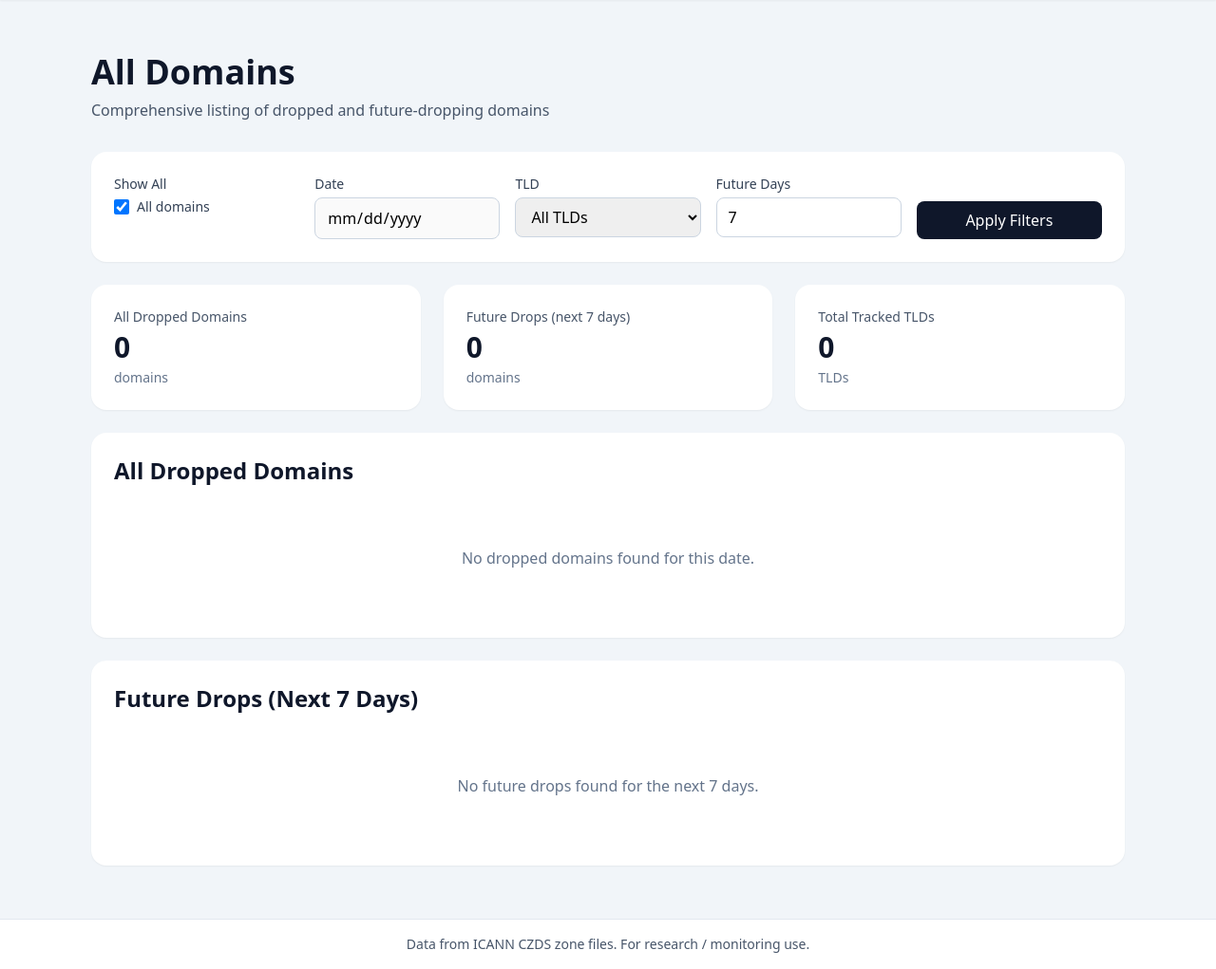
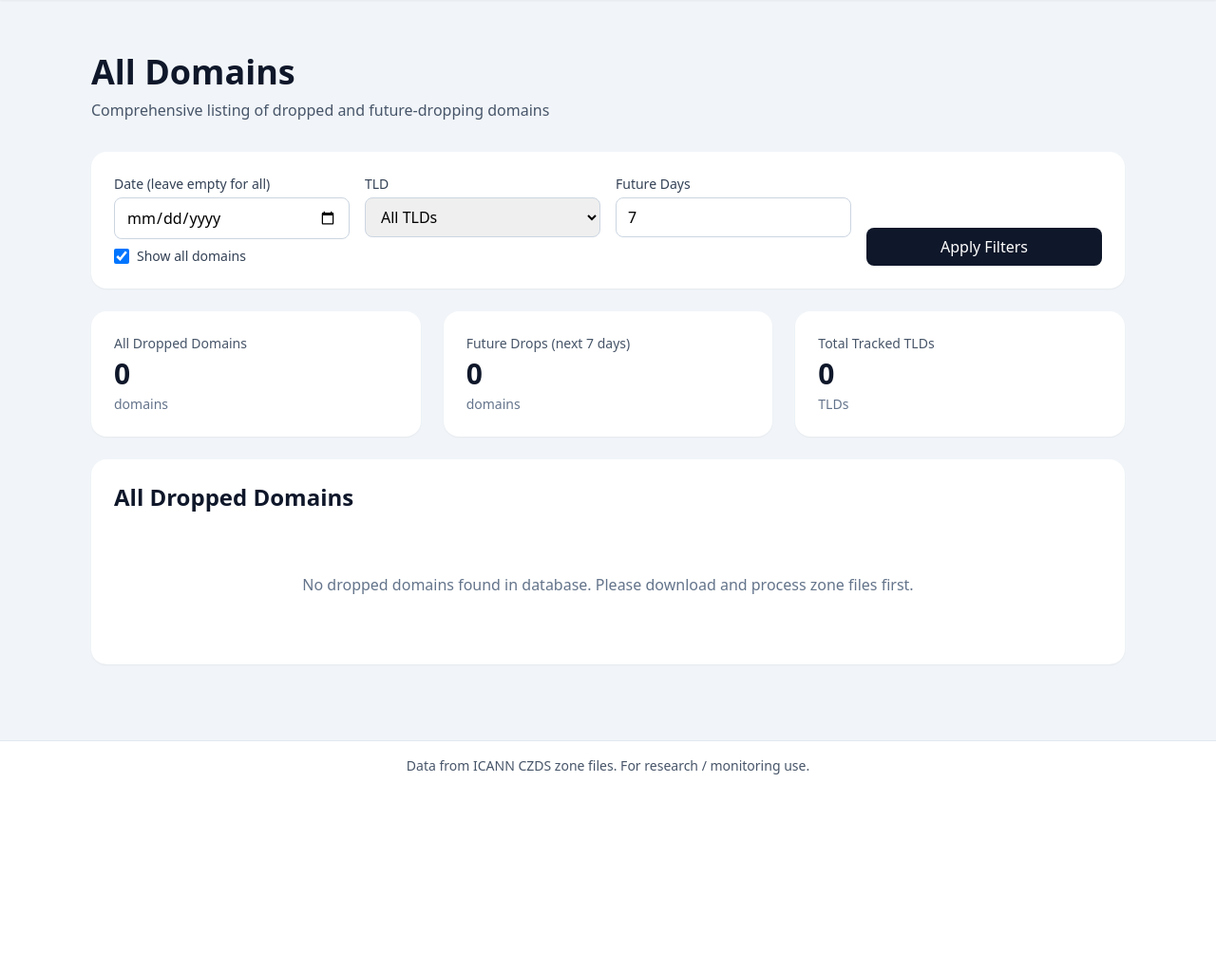
Before and after one commit to doctorcmptrmita2/expedDoms, a FastAPI app: page /domains in a window 1280 px wide. Shown: the part 65-1086 px from the top of the page at 95% size. After the commit the page ends 881 px from the top, so only its background shows below. Run offline with FastAPI, Linux system fonts and the light colour scheme; some libraries are stand-ins or nearby versions.

Commit message:
Fix: Show all domains by default, improve domains listing page

```diff
--- a/templates/domains_list.html
+++ b/templates/domains_list.html
@@ -11,21 +11,16 @@
 
     <!-- Filters -->
     <div class="bg-white rounded-2xl shadow-sm p-6 mb-6">
-        <form id="filter-form" method="GET" class="grid grid-cols-1 md:grid-cols-5 gap-4">
+        <form id="filter-form" method="GET" class="grid grid-cols-1 md:grid-cols-4 gap-4">
             <div>
-                <label class="block text-sm font-medium text-slate-700 mb-1">Show All</label>
-                <label class="flex items-center">
-                    <input type="checkbox" name="show_all" value="true" {% if not selected_date %}checked{% endif %}
+                <label class="block text-sm font-medium text-slate-700 mb-1">Date (leave empty for all)</label>
+                <input type="date" name="date" id="date-input" value="{{ selected_date.isoformat() if selected_date else '' }}"
+                       class="w-full px-3 py-2 border border-slate-300 rounded-lg focus:ring-2 focus:ring-slate-500 focus:border-transparent">
+                <label class="flex items-center mt-2">
+                    <input type="checkbox" id="show-all-checkbox" {% if not selected_date %}checked{% endif %}
                            class="mr-2 w-4 h-4 text-slate-600 border-slate-300 rounded focus:ring-slate-500">
-                    <span class="text-sm text-slate-700">All domains</span>
+                    <span class="text-sm text-slate-700">Show all domains</span>
                 </label>
-            </div>
-
-            <div>
-                <label class="block text-sm font-medium text-slate-700 mb-1">Date</label>
-                <input type="date" name="date" value="{{ selected_date.isoformat() if selected_date else '' }}"
-                       class="w-full px-3 py-2 border border-slate-300 rounded-lg focus:ring-2 focus:ring-slate-500 focus:border-transparent"
-                       {% if not selected_date %}disabled{% endif %}>
             </div>
 
             <div>
@@ -137,12 +132,17 @@
         {% endif %}
         {% else %}
         <div class="text-center py-12 text-slate-500">
-            No dropped domains found for this date.
+            {% if selected_date %}
+                No dropped domains found for {{ selected_date.isoformat() }}.
+            {% else %}
+                No dropped domains found in database. Please download and process zone files first.
+            {% endif %}
         </div>
         {% endif %}
     </div>
 
     <!-- Future Drops Section -->
+    {% if selected_date %}
     <div class="bg-white rounded-2xl shadow-sm p-6">
         <h2 class="text-2xl font-bold text-slate-900 mb-4">
             Future Drops (Next {{ future_days }} Days)
@@ -196,6 +196,7 @@
         </div>
         {% endif %}
     </div>
+    {% endif %}
 </div>
 
 <script>
@@ -212,16 +213,24 @@ function copyToClipboard(text) {
 
 // Handle show_all checkbox
 document.addEventListener('DOMContentLoaded', function() {
-    const showAllCheckbox = document.querySelector('input[name="show_all"]');
-    const dateInput = document.querySelector('input[name="date"]');
+    const showAllCheckbox = document.getElementById('show-all-checkbox');
+    const dateInput = document.getElementById('date-input');
 
     if (showAllCheckbox && dateInput) {
         showAllCheckbox.addEventListener('change', function() {
             if (this.checked) {
+                dateInput.value = '';
                 dateInput.disabled = true;
-                dateInput.value = '';
             } else {
                 dateInput.disabled = false;
+            }
+        });
+
+        dateInput.addEventListener('change', function() {
+            if (this.value) {
+                showAllCheckbox.checked = false;
+            } else {
+                showAllCheckbox.checked = true;
             }
         });
     }
```
Also changed, not shown: app/web/domains.py (+27 -30 lines).
